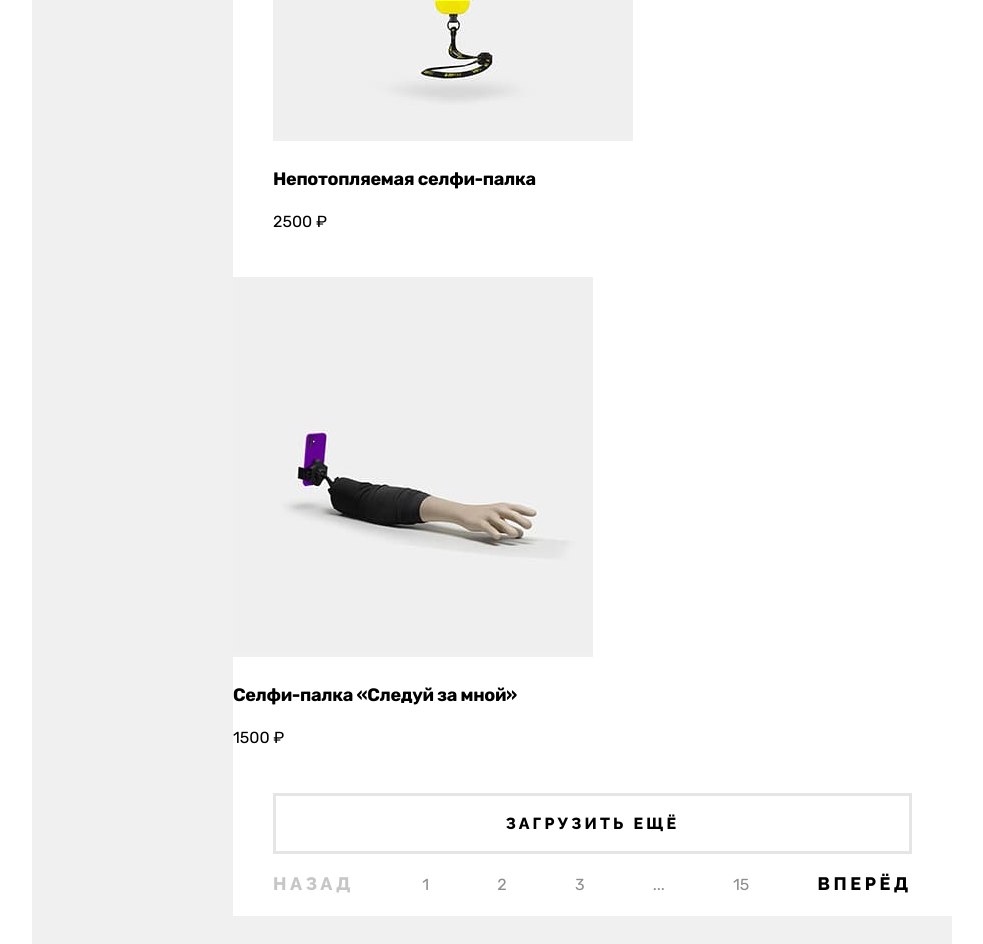
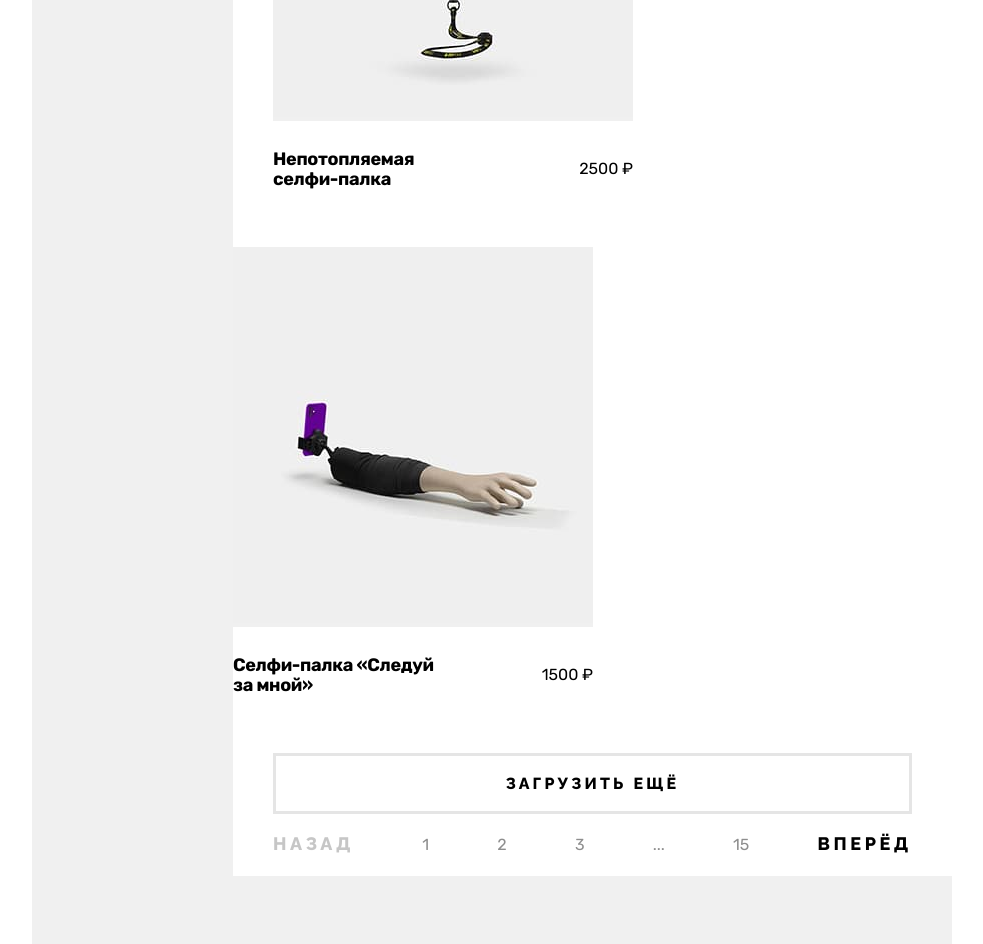
Before and after one commit to UladzimirPakladau/381941-device-36, a plain HTML site: page catalog.html in a window 1280 px wide. Shown: the part 1800-2744 px from the top of the page, without its empty margins (148-1131 px from the left). Drawn offline with Linux system fonts and the light colour scheme.

Commit message:
Добавляет стили к заголовку с ценой карточки товара

```diff
--- a/catalog.html
+++ b/catalog.html
@@ -178,30 +178,38 @@
             <li class="product-card">
               <a class="product-card-link" href="#">
                 <img class="product-card-image" src="img/products/selfie-stick-for-beginners.jpg" width="360" height="380" alt="Чёрно - серебряная выдвижная селфи палка">
-                <h3 class="product-card-title">Любительская селфи-палка</h3>
-                <b class="product-card-price">500 ₽</b>
+                <div class="title-price-wrapper">
+                  <h3 class="product-card-title">Любительская<br> селфи-палка</h3>
+                  <b class="product-card-price">500 ₽</b>
+                </div>
               </a>
 
             </li>
             <li class="product-card">
               <a class="product-card-link" href="#">
                 <img class="product-card-image" src="img/products/professional-selfie-stick.jpg" width="360" height="380" alt="Селфи палка для профессионалов чёрного цвета">
-                <h3 class="product-card-title">Профессиональная селфи-палка </h3>
-                <b class="product-card-price">1500 ₽</b>
+                <div class="title-price-wrapper">
+                  <h3 class="product-card-title">Профессиональная селфи-палка </h3>
+                  <b class="product-card-price">1500 ₽</b>
+                </div>
               </a>
             </li>
             <li class="product-card">
               <a class="product-card-link" href="#">
                 <img class="product-card-image" src="img/products/selfie-stick.jpg" width="360" height="380" alt="Непотопляемая селфи-палка чёрно - жёлтого цвета">
-                <h3 class="product-card-title">Непотопляемая селфи-палка</h3>
-                <b class="product-card-price">2500 ₽</b>
+                <div class="title-price-wrapper">
+                  <h3 class="product-card-title">Непотопляемая<br> селфи-палка</h3>
+                  <b class="product-card-price">2500 ₽</b>
+                </div>
               </a>
             </li>
             <li class="product-card">
               <a class="product-card-link" href="#">
                 <img class="product-card-image" src="img/products/monopod.jpg" width="360" height="380" alt="Селфи-палка в виде человеческой руки">
-                <h3 class="product-card-title">Селфи-палка «Следуй за мной»</h3>
-                <b class="product-card-price">1500 ₽</b>
+                <div class="title-price-wrapper">
+                  <h3 class="product-card-title">Селфи-палка «Следуй<br> за мной»</h3>
+                  <b class="product-card-price">1500 ₽</b>
+                </div>
               </a>
             </li>
           </ul>
--- a/styles/style.css
+++ b/styles/style.css
@@ -1179,6 +1179,7 @@ header, main, .page-footer-wrapper, .subscribe-wrapper {
     line-height: 20px;
     letter-spacing: -0.02em;
     color: #000000;
+    max-width: 226px;
   }
 
   .product-card-link {
@@ -1196,6 +1197,13 @@ header, main, .page-footer-wrapper, .subscribe-wrapper {
   b.product-card-price {
     color: #000000;
     font-weight: 400;
+  }
+
+  .title-price-wrapper {
+    display: flex;
+    flex-wrap: wrap;
+    align-items: center;
+    justify-content: space-between;
   }
 
   .pagination-link {
```
